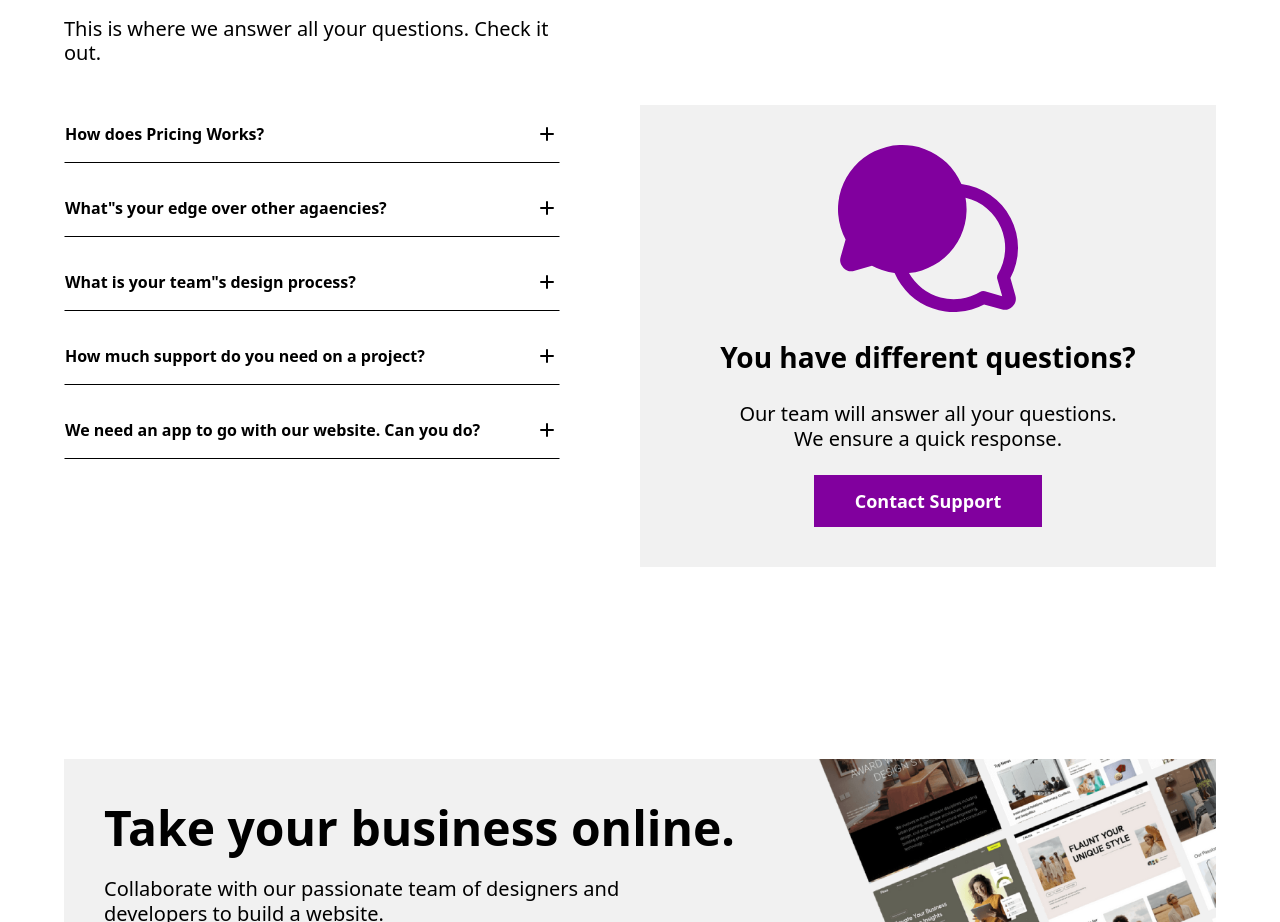
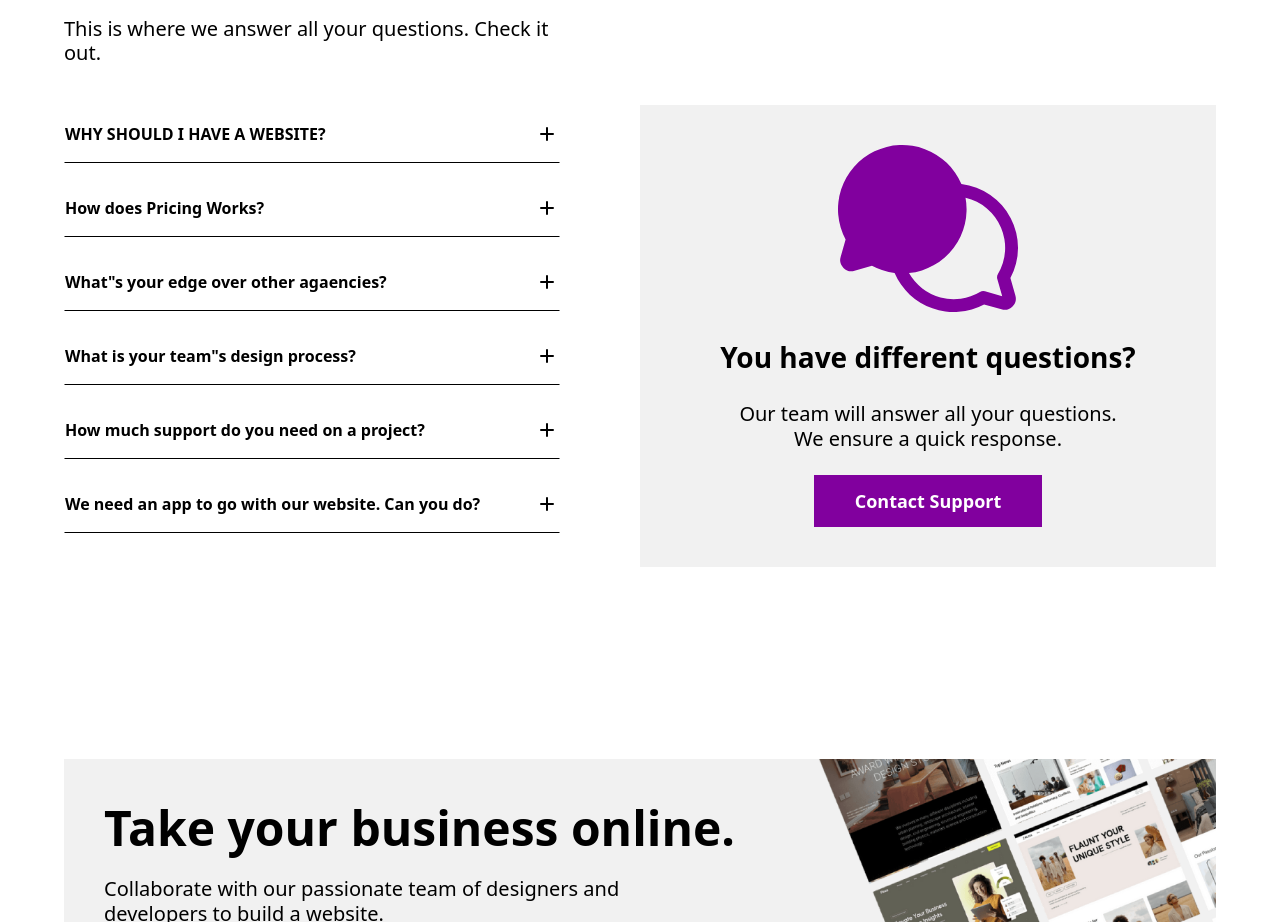
Before and after one commit to NormaWeb/Webpadi, a React (Vite) app: page / in a window 1280 px wide. Shown: the part 5783-6705 px from the top of the page. Built offline with nearby package versions, Linux system fonts and the light colour scheme; a web font is replaced by a local one.

Commit message:
Update FAQs.jsx

```diff
--- a/src/sections/FAQs.jsx
+++ b/src/sections/FAQs.jsx
@@ -10,6 +10,10 @@ const FAQs = () => {
     };
 
     const faqData = [
+        {
+            question: 'WHY SHOULD I HAVE A WEBSITE?',
+            answer: 'A website is the first step toward growing an online presence for your business or passion project, whether you want to sell online or manage a blog. With Webpadi, you can get started with a website customized to fit your brand.',
+        },
         {
             question: 'How does Pricing Works?',
             answer: 'Lorem ipsum dolor, sit amet consectetur adipisicing elit. Facere provident dolore consequatur optio, nisi ratione quasi alias ipsum aliquam odio sapiente ab aspernatur inventore cupiditate tempore autem consequuntur rerum saepe! ',
```
